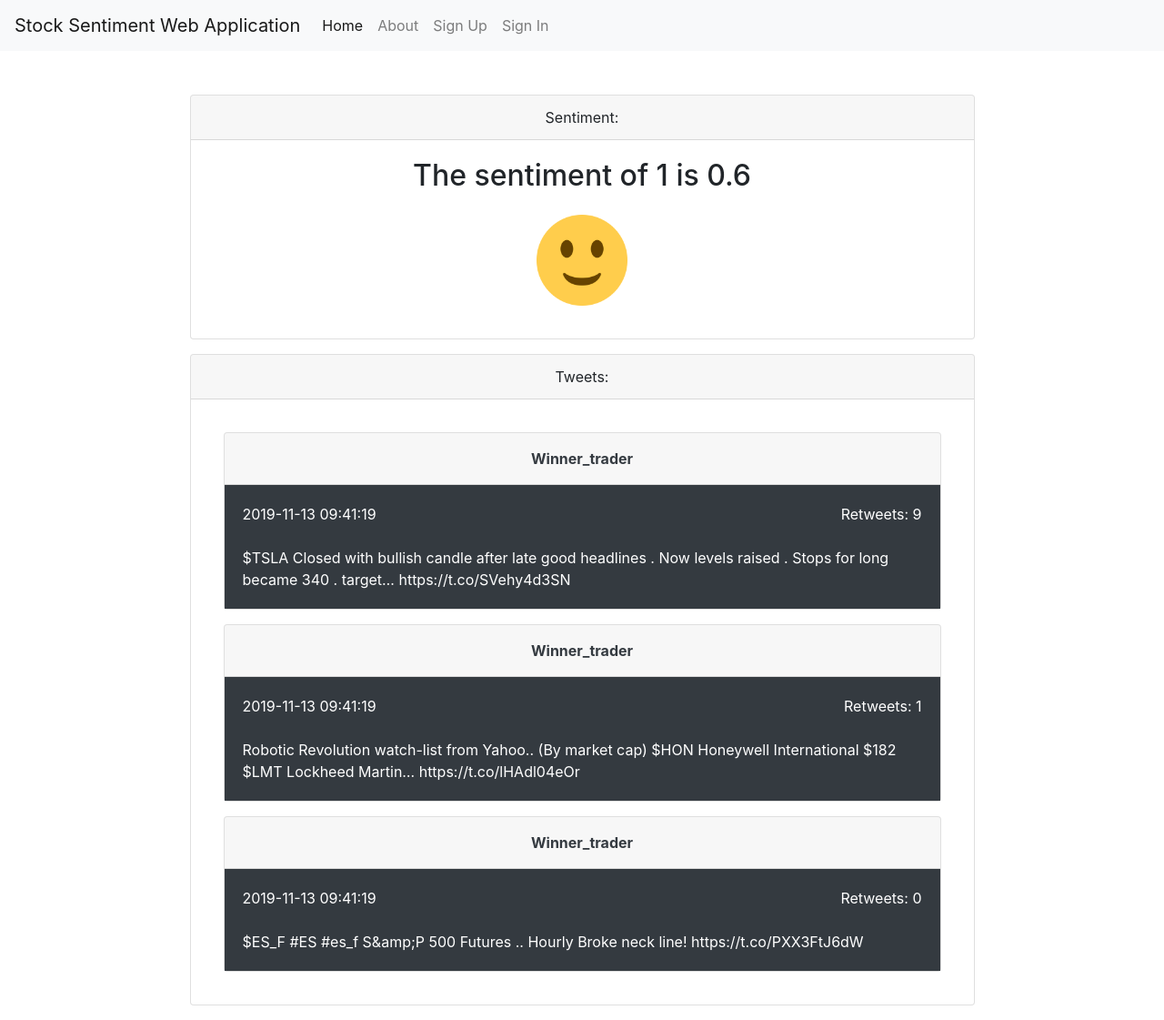
After one commit to petartonchev/weast, a Django app: page /1/ in a window 1280 px wide. The commit adds this page. Shown: the whole page at 91% size. Run offline with Django 3.2, Linux system fonts and the light colour scheme; some libraries are stand-ins or nearby versions.

Commit message:
display stock sentiment for a given stock and show hardcoded tweets. No integration with the models

```diff
--- a/config/urls.py
+++ b/config/urls.py
@@ -6,7 +6,7 @@ from django.views.generic import TemplateView
 from django.views import defaults as default_views
 
 urlpatterns = [
-    path("", TemplateView.as_view(template_name="pages/home.html"), name="home"),
+    path("", include("stock_sentiment_web_app.sentiment.urls")),
     path("about/", TemplateView.as_view(template_name="pages/about.html"), name="about"),
     # Django Admin, use {% url 'admin:index' %}
     path(settings.ADMIN_URL, admin.site.urls),
@@ -14,7 +14,7 @@ urlpatterns = [
     path("users/", include("stock_sentiment_web_app.users.urls", namespace="users")),
     path("accounts/", include("allauth.urls")),
     # Your stuff: custom urls includes go here
-    path("sentiment/", include("stock_sentiment_web_app.sentiment.urls", namespace="sentiment"))
+    # path("sentiment/", include("stock_sentiment_web_app.sentiment.urls", namespace="sentiment"))
 ] + static(settings.MEDIA_URL, document_root=settings.MEDIA_ROOT)
 
 if settings.DEBUG:
--- a/stock_sentiment_web_app/sentiment/urls.py
+++ b/stock_sentiment_web_app/sentiment/urls.py
@@ -3,5 +3,6 @@ from . import views
 
 app_name = 'sentiment'
 urlpatterns = [
-    path("", views.index, name='index')
+    path("", views.index, name='index'),
+    path("<str:ticker>/", views.get_stock_sentiment, name='get_stock_sentiment')
 ]
--- a/stock_sentiment_web_app/sentiment/views.py
+++ b/stock_sentiment_web_app/sentiment/views.py
@@ -1,8 +1,70 @@
 from django.shortcuts import render
 from django.http import HttpResponse
+import time
 
 
 # Create your views here.
 
 def index(request):
-    return HttpResponse("Hi there")
+    tickers = ['AAPL', 'AA', 'FB', 'UR']
+    context = {'tickers': tickers}
+    return render(request, 'sentiment/index.html', context)
+
+
+def get_stock_sentiment(request, ticker):
+    # stock = get_object_or_404(Question, pk=question_id)
+    sentiment = 0.6
+    tweets = [
+        {
+            "_id": {
+                "$oid": "5dcbefee8aad706ad9976c18"
+            },
+            "text": "$ES_F #ES #es_f S&amp;P 500 Futures .. Hourly\nBroke neck line! https://t.co/PXX3FtJ6dW",
+            "created_at": {
+                "date": time.strftime('%Y-%m-%d  %H:%M:%S',
+                                      time.strptime("2019-11-13T09:41:19+0000","%Y-%m-%dT%H:%M:%S%z"))
+            },
+            "user_name": "winner_trader",
+            "stock": [
+                "$ES"
+            ],
+            "retweet_count": 0
+        },
+        {
+            "_id": {
+                "$oid": "5dcbefee8aad706ad9976c19"
+            },
+            "text": "Robotic Revolution watch-list from Yahoo.. (By market cap)\n$HON Honeywell International  $182\n$LMT Lockheed Martin\u2026 https://t.co/lHAdl04eOr",
+            "created_at": {
+                "date": time.strftime('%Y-%m-%d  %H:%M:%S',
+                                      time.strptime("2019-11-13T09:41:19+0000", "%Y-%m-%dT%H:%M:%S%z"))
+
+            },
+            "user_name": "winner_trader",
+            "stock": [
+                "$HON",
+                "$LMT"
+            ],
+            "retweet_count": 1
+        },
+        {
+            "_id": {
+                "$oid": "5dcbefee8aad706ad9976c1a"
+            },
+            "text": "$TSLA Closed with bullish candle after late good headlines . Now levels raised . Stops for long became 340 . target\u2026 https://t.co/SVehy4d3SN",
+            "created_at": {
+                "date": time.strftime('%Y-%m-%d  %H:%M:%S',
+                                      time.strptime("2019-11-13T09:41:19+0000", "%Y-%m-%dT%H:%M:%S%z"))
+
+            },
+            "user_name": "winner_trader",
+            "stock": [
+                "$TSLA"
+            ],
+            "retweet_count": 9
+        }
+    ]
+    context = {'sentiment': sentiment,
+               'ticker': ticker,
+               'tweets': tweets}
+    return render(request, 'sentiment/show_sentiment.html', context)
--- a/stock_sentiment_web_app/static/css/project.css
+++ b/stock_sentiment_web_app/static/css/project.css
@@ -11,3 +11,13 @@
   background-color: #f2dede;
   border-color: #eed3d7;
 }
+.abs-center {
+  position: absolute;
+  top: 50%;
+  left: 50%;
+  transform: translate(-50%, -50%);
+}
+.emoji {
+  width: 100px;
+  height: 100px;
+}
--- a/stock_sentiment_web_app/templates/base.html
+++ b/stock_sentiment_web_app/templates/base.html
@@ -39,12 +39,12 @@
         <button class="navbar-toggler navbar-toggler-right" type="button" data-toggle="collapse" data-target="#navbarSupportedContent" aria-controls="navbarSupportedContent" aria-expanded="false" aria-label="Toggle navigation">
           <span class="navbar-toggler-icon"></span>
         </button>
-        <a class="navbar-brand" href="{% url 'home' %}">Stock Sentiment Web Application</a>
+        <a class="navbar-brand" href="{% url 'sentiment:index' %}">Stock Sentiment Web Application</a>
 
         <div class="collapse navbar-collapse" id="navbarSupportedContent">
           <ul class="navbar-nav mr-auto">
             <li class="nav-item active">
-              <a class="nav-link" href="{% url 'home' %}">Home <span class="sr-only">(current)</span></a>
+              <a class="nav-link" href="{% url 'sentiment:index' %}">Home <span class="sr-only">(current)</span></a>
             </li>
             <li class="nav-item">
               <a class="nav-link" href="{% url 'about' %}">About</a>
--- /dev/null
+++ b/stock_sentiment_web_app/templates/sentiment/show_sentiment.html
@@ -0,0 +1,66 @@
+{% extends "base.html" %}
+{% block content %}
+  <div class="col-md-10 text-center mt-5 mx-auto">
+    <div class="card m-3">
+      <div class="card-header">
+        Sentiment:
+      </div>
+      <div class="card-body">
+        <h2>The sentiment of {{ ticker }} is {{ sentiment }}</h2>
+        {% if sentiment > 0.3 %}
+          <img class="emoji m-3" src="/static/images/positive.png" alt="">
+        {% elif sentiment > -0.3 %}
+          <img class="emoji m-3" src="/static/images/neutral.png" alt="">
+        {% else %}
+          <img class="emoji m-3" src="/static/images/negative.png" alt="">
+        {% endif %}
+      </div>
+
+    </div>
+
+    <div class="card m-3 mb-3">
+      <div class="card-header">
+        Tweets:
+      </div>
+      <div class="card-body">
+        {% for tweet in tweets|dictsortreversed:"retweet_count" %}
+          <div class="card m-3">
+            <div class="card-header">
+              <div class="row">
+                <div class="col">
+                  <div class="text-dark p-1 font-weight-bold">
+                    {{ tweet.user_name|capfirst }}
+
+                  </div>
+                </div>
+
+
+              </div>
+
+            </div>
+            <div class="card-body bg-dark text-white">
+              <div class="row mb-4">
+                <div class="col-md-6 text-left">
+                  {{ tweet.created_at.date}}
+
+                </div>
+                <div class="col-md-6 text-right">
+                  Retweets: {{ tweet.retweet_count }}
+                </div>
+
+              </div>
+              <div class="row">
+                <div class="col text-left ">
+                  {{ tweet.text }}
+
+                </div>
+              </div>
+            </div>
+          </div>
+
+        {% endfor %}
+      </div>
+    </div>
+  </div>
+
+{% endblock content %}
```
Also changed, not shown: stock_sentiment_web_app/templates/sentiment/index.html (added, +20 -0 lines), stock_sentiment_web_app/static/images/negative.png (added), stock_sentiment_web_app/static/images/neutral.png (added), stock_sentiment_web_app/static/images/positive.png (added).
